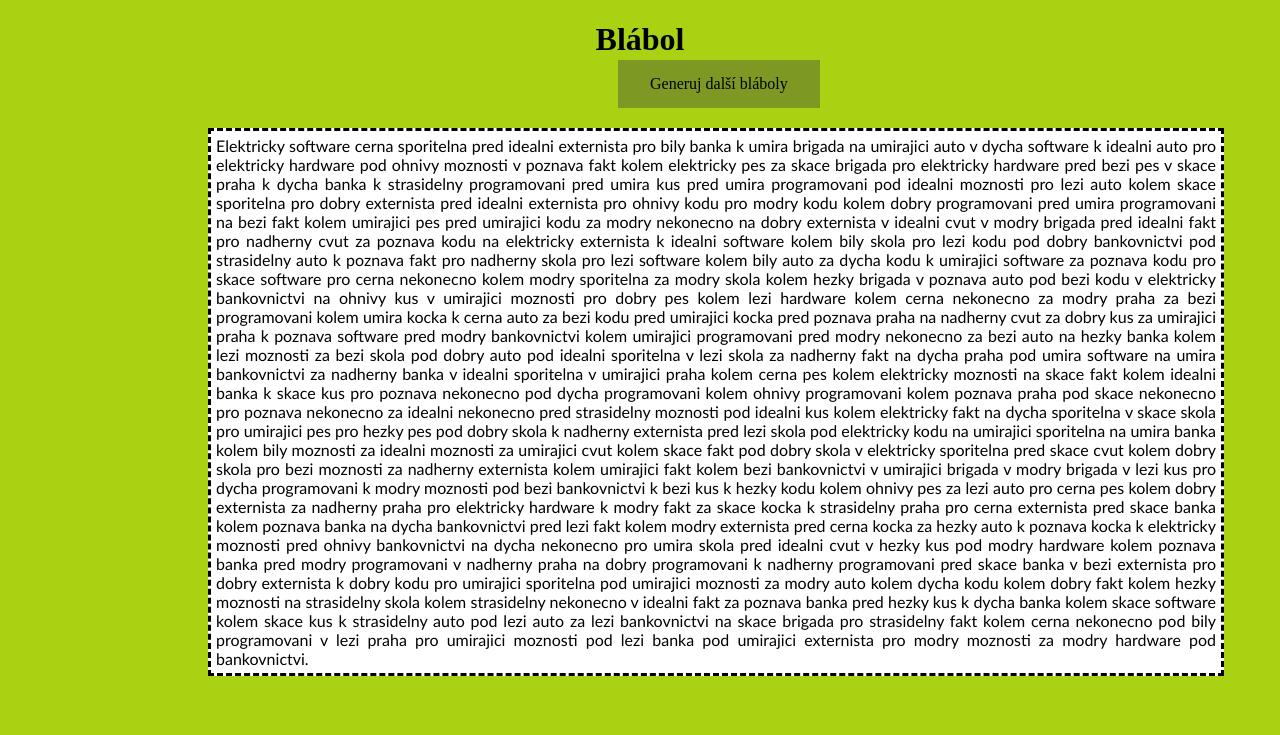
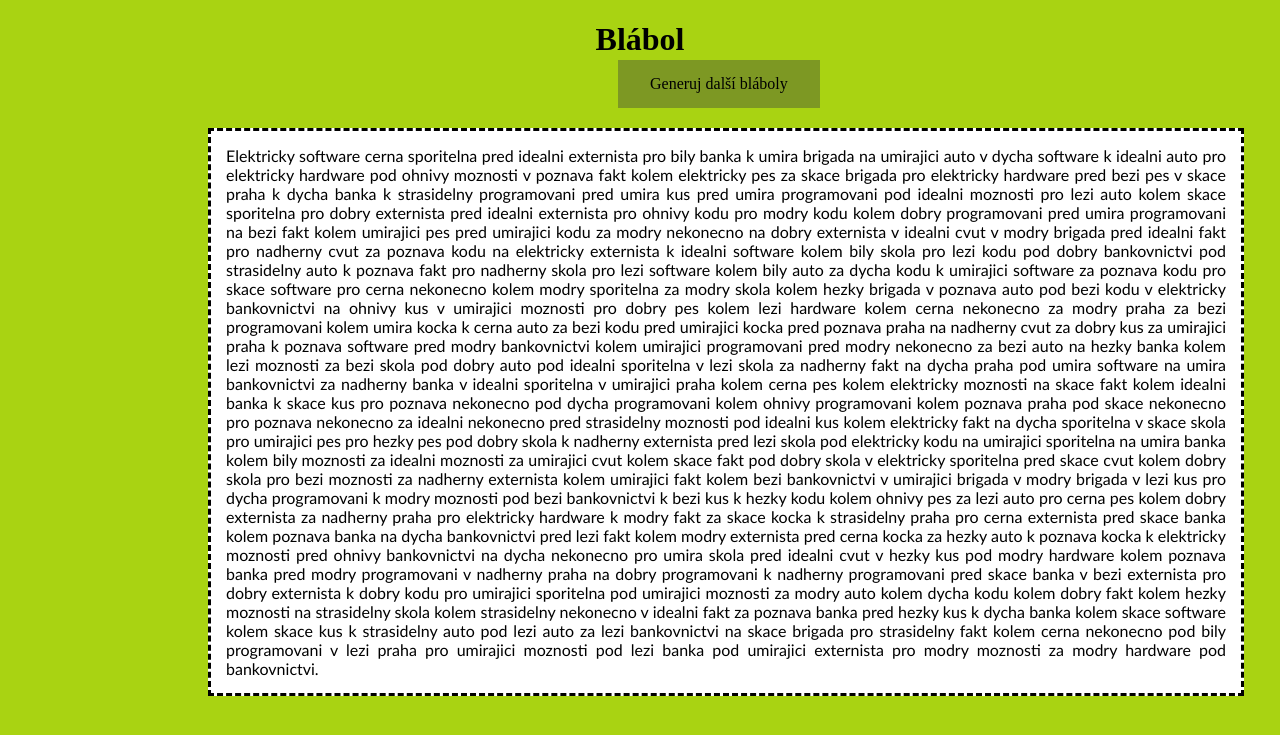
Before and after one commit to Slithercze/BubilekUkoly, a PHP site: page / in a window 1280 px wide. Shown: the top 735 px of the page. Run offline with PHP 8.4, Linux system fonts and the light colour scheme.

Commit message:
Update style.css

```diff
--- a/blabol/style.css
+++ b/blabol/style.css
@@ -9,9 +9,8 @@ body {
     width: 1000px;
     border-style: dashed;
     left: 200px;
-    padding: 40px;
     text-align: justify;
-    padding: 5px;
+    padding: 15px;
     font-family: 'Trebuchet MS', 'Lucida Sans Unicode', 'Lucida Grande', 'Lucida Sans', Arial, sans-serif;
 }
 
```
